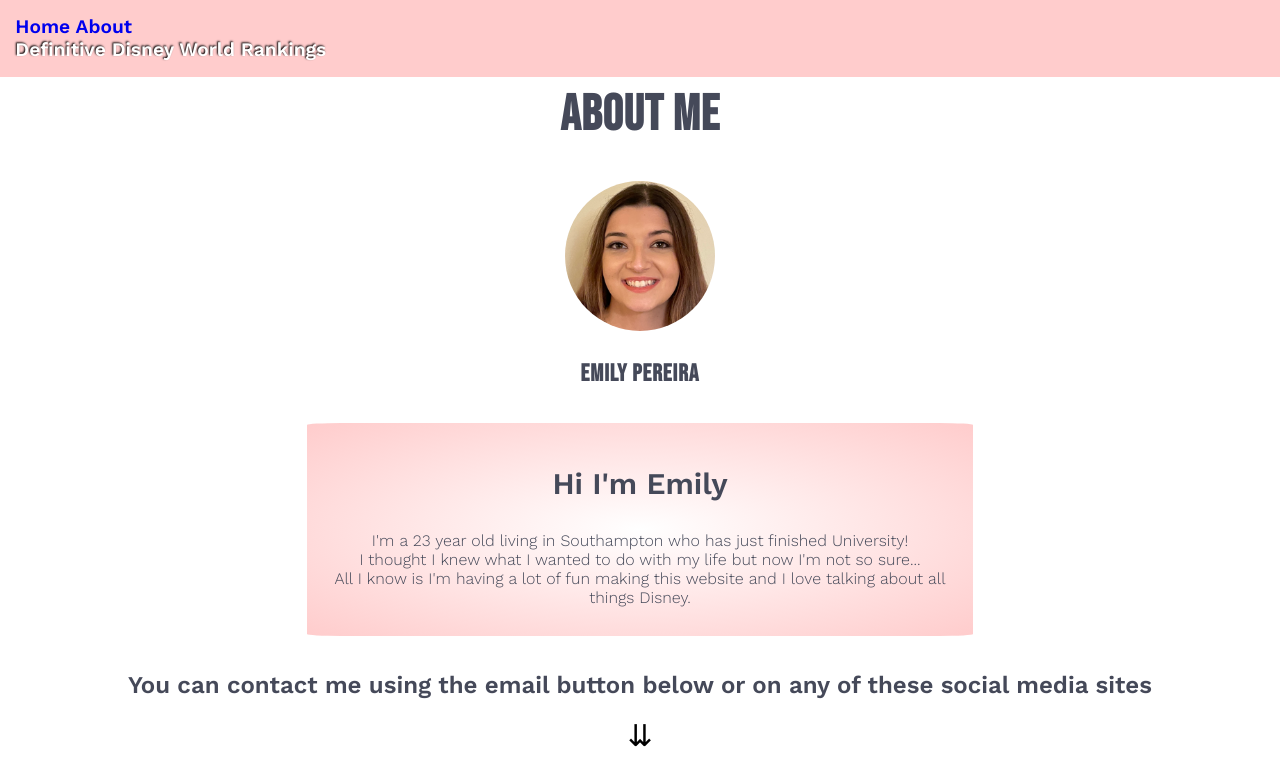
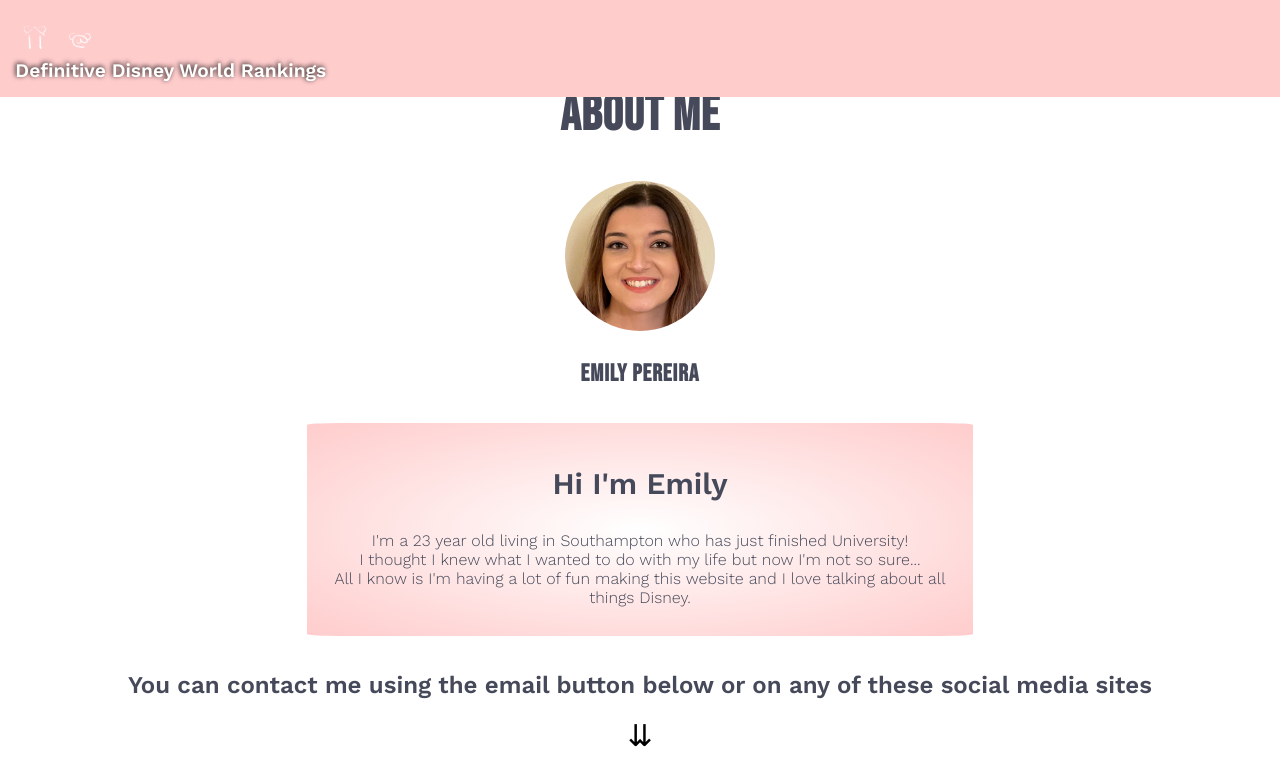
Before and after one commit to emilyijoy/disney-site, a plain HTML site: page about.html in a window 1280 px wide. Shown: the top 766 px of the page. Drawn offline with nearby package versions, Linux system fonts and the light colour scheme.

Commit message:
nav bar images. css stuff

```diff
--- a/CSS/index.css
+++ b/CSS/index.css
@@ -51,8 +51,13 @@ body{
     color: white;
   }
 .nav-text {
-  text-shadow: -1px -1px 2px black;
+  text-shadow: -1px -1px 5px  black;
   font-family: 'Work Sans', sans-serif;
+}
+
+.nav img {
+  width: 3%;
+  text-shadow: -1px -1px 5px  black;
 }
 
 /* copied */
--- a/about.html
+++ b/about.html
@@ -17,8 +17,8 @@
     <body>
         <div class="nav">
             <nav>
-                <a href="index.html">Home</a>
-                <a href="about.html">About</a>
+                <a href="index.html"><img alt="Home" src="img/home.png" class="image"></a>
+                <a href="about.html"><img alt="About" src="img/about.png" class="image"></a>
             </nav>
             <div class="nav-text">Definitive Disney World Rankings</div>
         </div>
```
Also changed, not shown: img/about.png (added), img/home.png (added).
